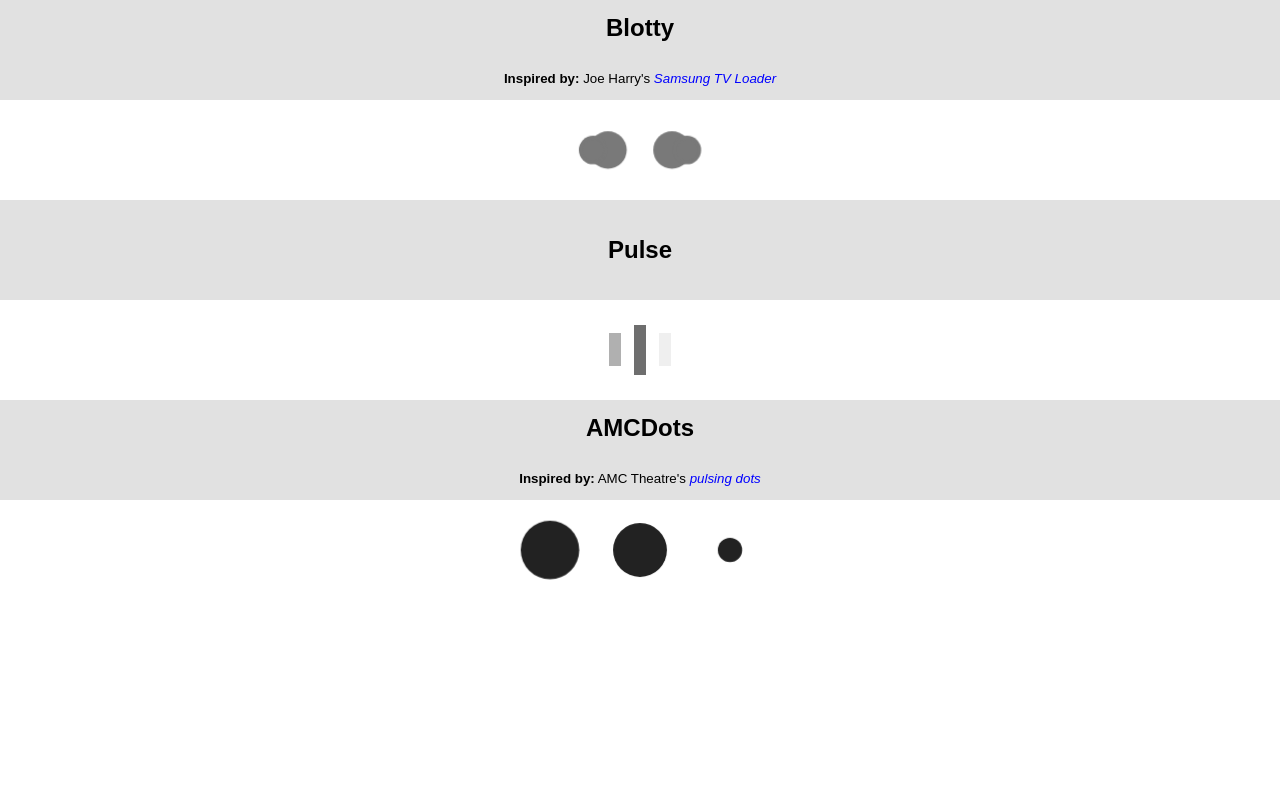
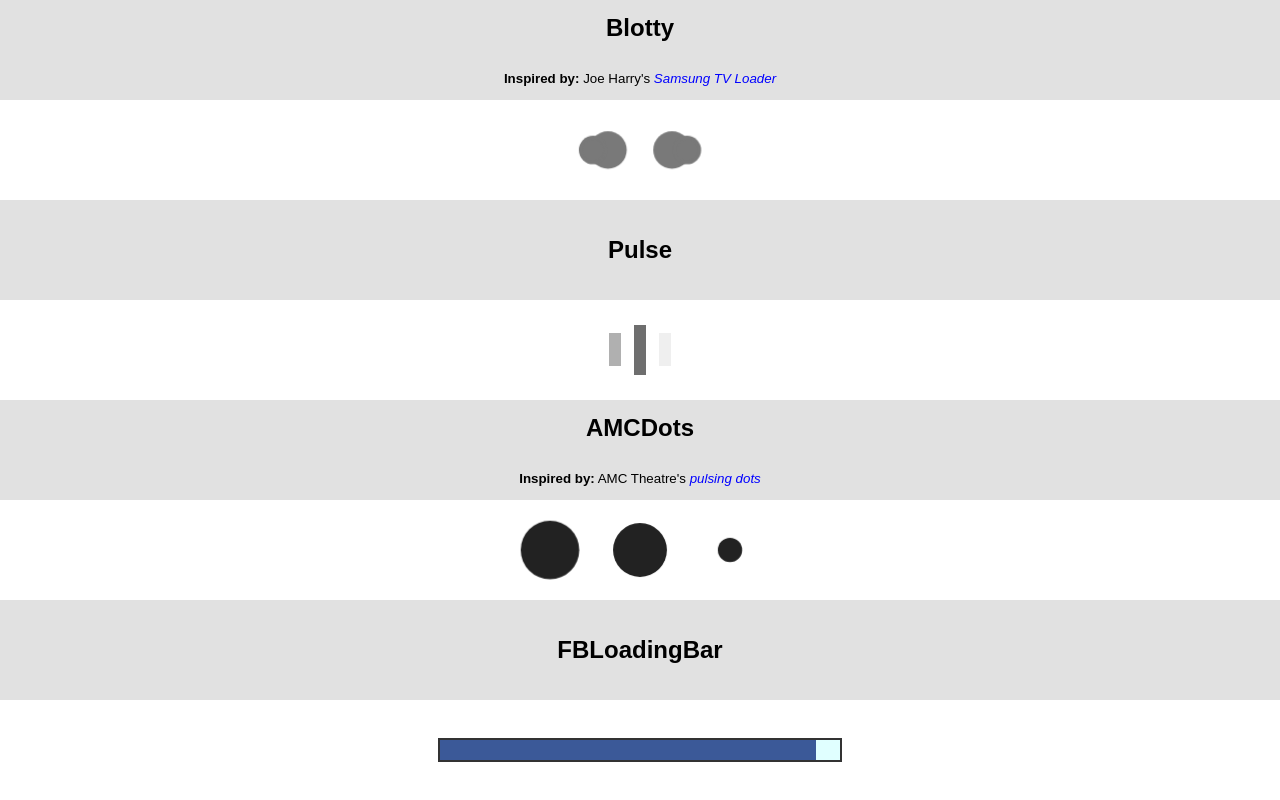
Before and after one commit to jefabrah/react-animation-loaders, a React (Create React App) app: page / in a window 1280 px wide. Shown: the part 428-1228 px from the top of the page. Before the commit the page ends 1028 px from the top, so only its background shows below. Built offline with nearby package versions, Linux system fonts and the light colour scheme.

Commit message:
FBLoader component & styling

```diff
--- a/src/App.js
+++ b/src/App.js
@@ -6,6 +6,7 @@
 import GSpinner from './components/GSpinner';
 import Pulse from './components/Pulse';
 import AMCDots from './components/AMCDots';
+import FBLoadingBar from './components/FBLoadingBar';
 
 const App = () => (
 
@@ -44,6 +45,12 @@
         <AMCDots/>
 
       </Loader>
+      <Loader name="FBLoadingBar" >
+
+        {/* FBLoadingBar */}
+        <FBLoadingBar/>
+
+      </Loader>
     </div>
   </div>
 )
--- /dev/null
+++ b/src/components/FBLoadingBar.js
@@ -0,0 +1,13 @@
+import React from 'react';
+import '../css/FBLoadingBar.css';
+
+
+const FBLoader = () => (
+  <div id="fb-loader-box">
+    <div id="fb-loader">
+      <div id="fb-loading-bar" />
+    </div>
+  </div>
+)
+
+export default FBLoader;
--- /dev/null
+++ b/src/css/FBLoadingBar.css
@@ -0,0 +1,49 @@
+#fb-loader-box {
+  width: 100%;
+  height: 100px;
+  display: flex;
+  justify-content: center;
+  align-items: center;
+}
+
+#fb-loader {
+  background: #3b5998;
+  width: 400px;
+  height: 20px;
+  border: 2px solid #333;
+}
+
+#fb-loading-bar {
+  background: lightcyan;
+  max-width: 20px;
+  height: 20px;
+  animation: load 3s cubic-bezier(1, 0, 0, 1) infinite;
+}
+
+@keyframes load {
+  0% {
+    opacity: 0;
+    max-width: 0;
+  }
+  1% {
+    opacity: 1;
+    max-width: 0px;
+  }
+  10% {
+    opacity: 1;
+    max-width: 20px;
+  }
+  50% {
+    max-width: 380px;
+  }
+  99% {
+    opacity: 1;
+    max-width: 0;
+    margin-left: 400px;
+  }
+  100% {
+    opacity: 0;
+    max-width: 0;
+    margin-left: 400px;
+  }
+}
```
